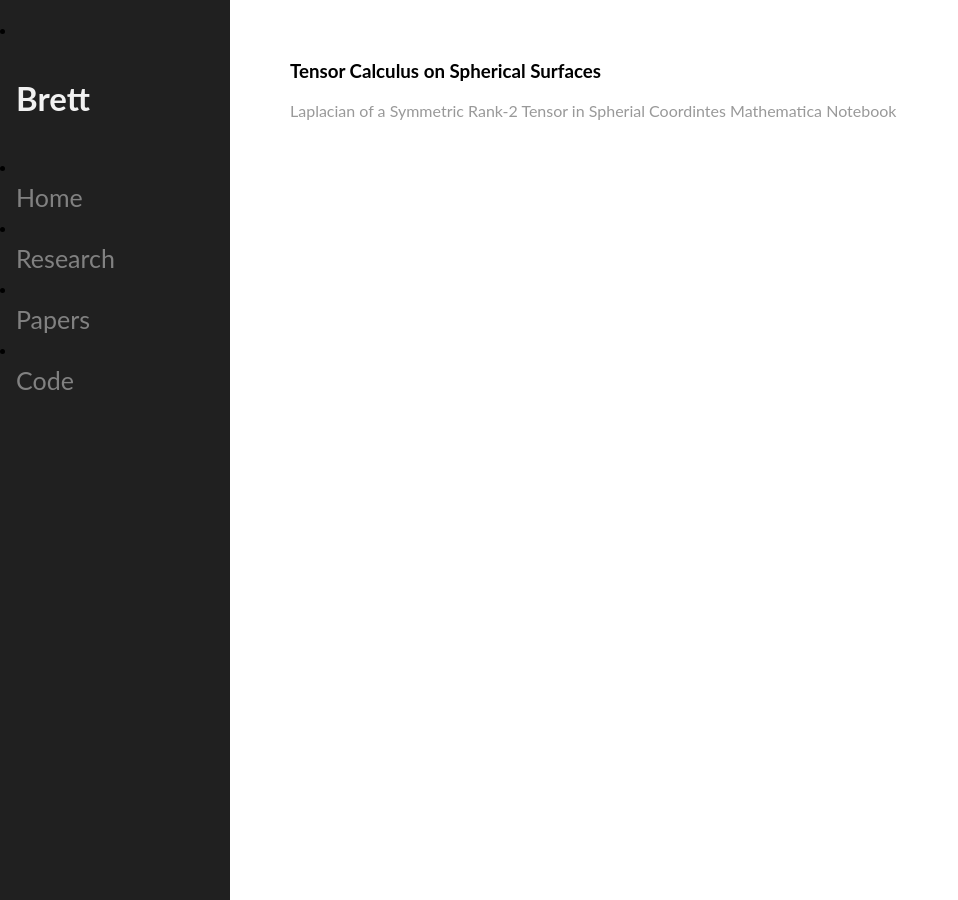
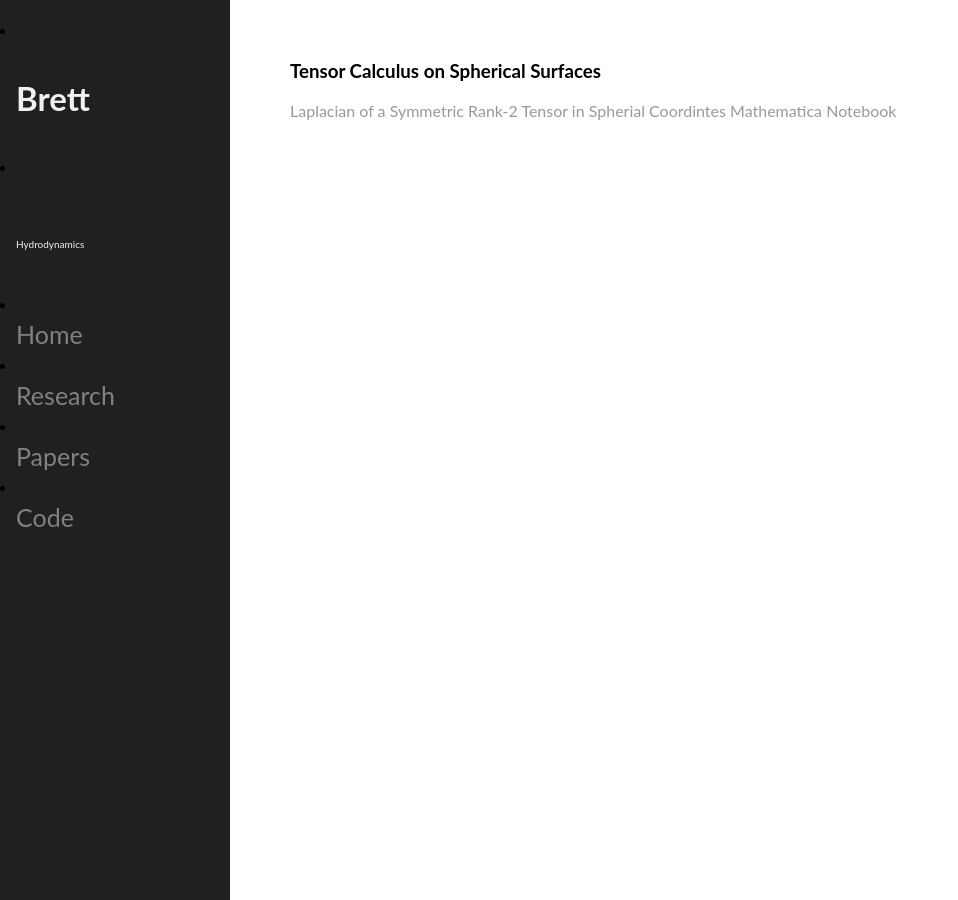
Before and after one commit to mckimb/mckimb.github.io, a Jekyll site: the page built from code/index.html, in a window 1280 px wide. Shown: the whole page, without its empty margins (0-958 px from the left). Built offline with Jekyll 4.4.1, drawn with Linux system fonts in a browser that asks for light colours.

Commit message:
Update default.html

```diff
--- a/_layouts/default.html
+++ b/_layouts/default.html
@@ -10,6 +10,7 @@
 		<body>
 			<div class="sidenav">
 				<li><p><b>Brett</b></p></li>
+				<li><p><font size="-10">Hydrodynamics</font>
 				<li><a href="/">Home</a></li>
   				<li><a href="/research">Research</a></li>
   				<li><a href="/papers">Papers</a></li>
```
